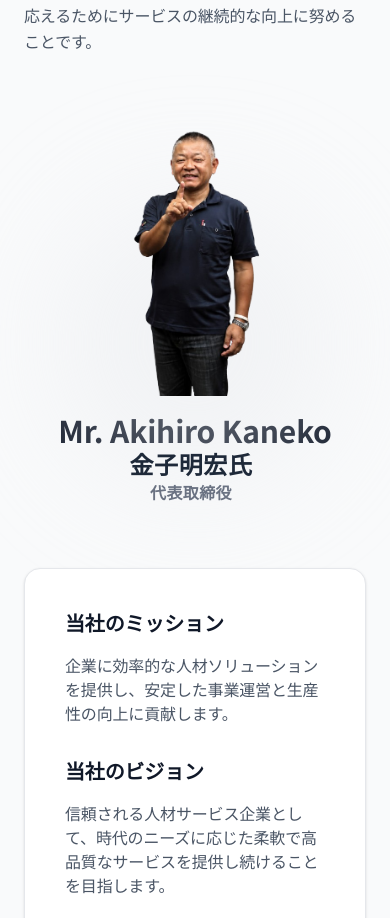
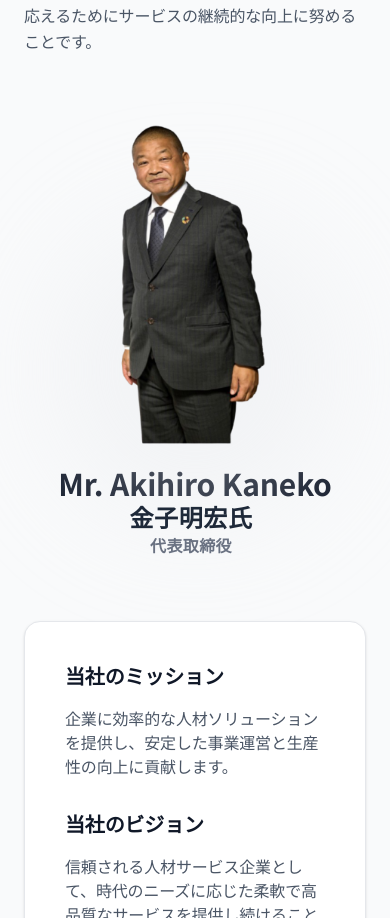
Before and after one commit to winluv0909/my-website, a Next.js app: page /about in a window 390 px wide. Shown: the part 1022-1940 px from the top of the page. Built offline with nearby package versions, Linux system fonts and the light colour scheme.

Commit message:
Fix director image mobile

```diff
--- a/app/about/page.js
+++ b/app/about/page.js
@@ -79,8 +79,8 @@ export default function AboutPage() {
     {/* Image */}
    {/* Image */}
 <img
-  src="/images/president.png"
-  alt="President"
+  src="/images/director.png"
+  alt="Director"
   className="relative
   w-40 sm:w-48 md:w-72 lg:w-80
   h-auto
```
